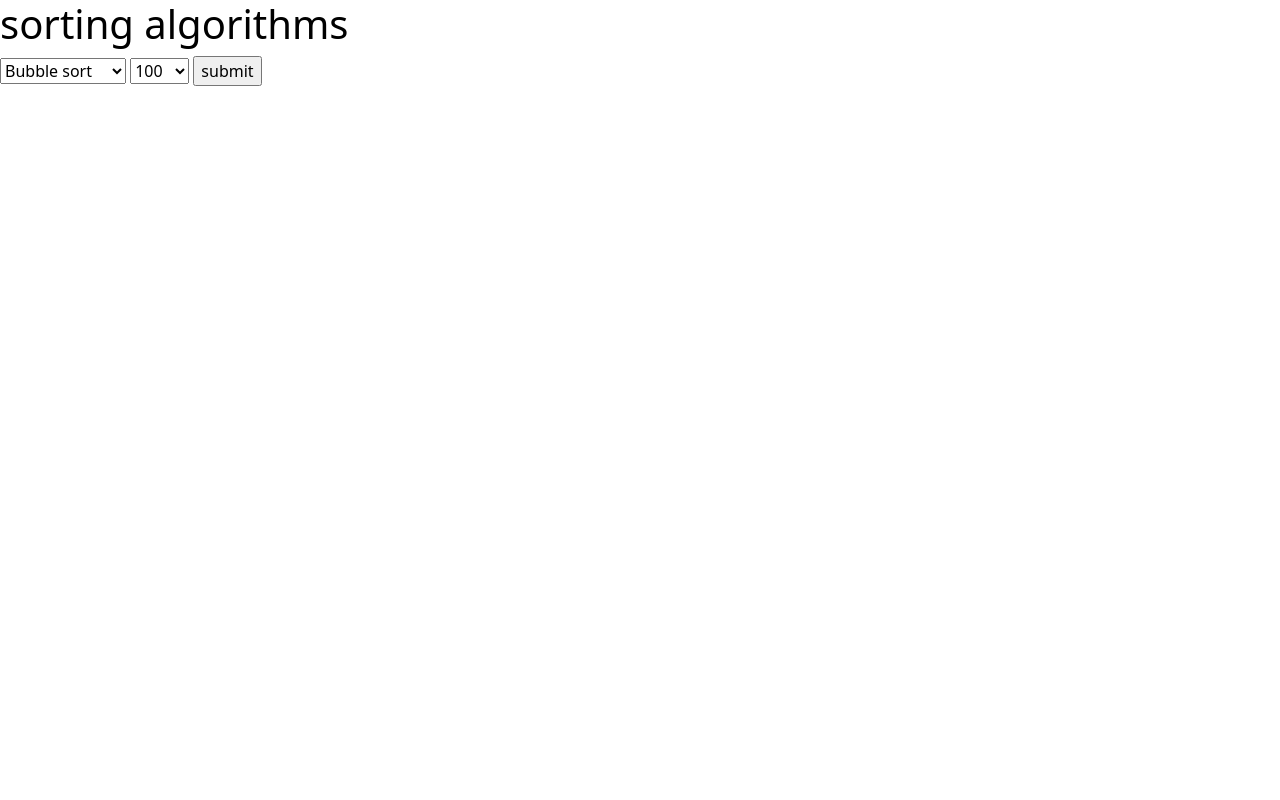
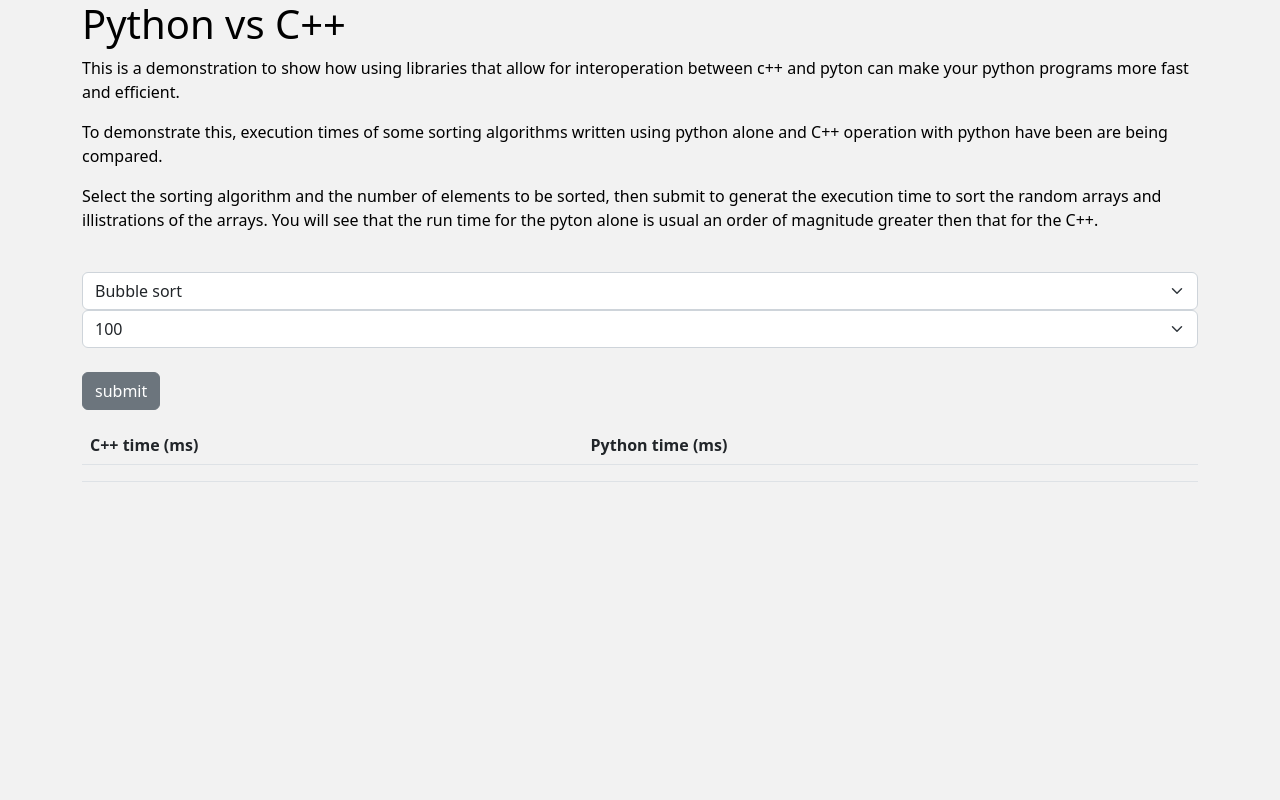
Before and after one commit to Alanb1234/cppAlgoInPython, a Flask app: page / in a window 1280 px wide. Run offline with Flask 2, Linux system fonts and the light colour scheme; lists and menus that the app fills with data are empty; some libraries are stand-ins or nearby versions.

Commit message:
Adding more style to the website

```diff
--- a/main.py
+++ b/main.py
@@ -40,7 +40,7 @@ def output():
 
 
     # The sorting algortims in c++, * use an if here for selection of the algorithm going to be used
-    if algorithms == "bubble":
+    if algorithms == "Bubble":
 
         #cpp
         start1 = timeit.default_timer()
@@ -57,7 +57,7 @@ def output():
 
 
 
-    elif algorithms == "merge":
+    elif algorithms == "Merge":
         #cpp
         start = timeit.default_timer()
         SortedNumsCpp = cppSortAlgorithms.merge_sort(randnums.astype(np.intc))
@@ -71,7 +71,7 @@ def output():
         end2 = (timeit.default_timer() - start2)*1000 # in milliseconds
         pythontime =  f"{end2:.5f}"
 
-    elif algorithms == "insertion":
+    elif algorithms == "Insertion":
         #cpp
         start = timeit.default_timer()
         SortedNumsCpp = cppSortAlgorithms.insertion_sort(randnums.astype(np.intc))
@@ -85,32 +85,31 @@ def output():
         end2 = (timeit.default_timer() - start2)*1000 # in milliseconds
         pythontime =  f"{end2:.5f}"
 
-    cpptime += " ms"
-    pythontime += " ms"
+
 
 
     # Generate  random plot
     fig1 = Figure()
     axis1 = fig1.add_subplot(1, 1, 1)
-    axis1.set_title("random")
-    axis1.set_xlabel("value")
-    axis1.set_ylabel("n")
+    axis1.set_title("Generated random items")
+    axis1.set_xlabel("Items")
+    axis1.set_ylabel("Value")
     axis1.bar(range(size),randnums)
 
     # Generat cpp sorted plot
     fig2 = Figure()
     axis2 = fig2.add_subplot(1, 1, 1)
-    axis2.set_title(algorithms+" c++")
-    axis2.set_xlabel("value")
-    axis2.set_ylabel("n")
+    axis2.set_title(algorithms+" sort using c++")
+    axis2.set_xlabel("Items")
+    axis2.set_ylabel("Value")
     axis2.bar(range(size),SortedNumsCpp)
 
     # Generat python sorted plot
     fig3 = Figure()
     axis3 = fig3.add_subplot(1, 1, 1)
-    axis3.set_title(algorithms+" python")
-    axis3.set_xlabel("value")
-    axis3.set_ylabel("n")
+    axis3.set_title(algorithms+" sort using python")
+    axis3.set_xlabel("Items")
+    axis3.set_ylabel("Value")
     axis3.bar(range(size),SortedNumsPython)
 
 
--- a/templates/base.html
+++ b/templates/base.html
@@ -11,21 +11,61 @@
 
     <link rel="stylesheet" type="text/css" href="{{ url_for('static', filename = 'styles/style.css')}}" >
 
+	<style>
+		body {
+		  background-color: #f2f2f2	;
+		}
+
+		.row {
+			display: flex;
+		  }
+
+		  .column {
+			flex: 33.33%;
+			padding: 5px;
+		  }
+	</style>
+
     <title>
     Home Page
     </title>
 </head>
 
 <body>
-	<h1>sorting algorithms </h1>
+	<!--The website is contained here-->
+	<div class="container">
+
+		<h1>Python vs C++  </h1>
+
+		<p>
+			This is a demonstration to show how using libraries that allow for interoperation between
+			c++ and pyton can make your python programs more fast and efficient.
+		</p>
+		<p>
+			To demonstrate this, execution times of some sorting algorithms written using python alone
+			and C++ operation with python have been are being compared.
+		</p>
+
+		<p>
+			Select the sorting algorithm and the number of elements to be sorted, then submit to generat the
+			execution time to sort the random arrays and illistrations of the arrays. You will see that the
+			run time for the pyton alone is usual an order of magnitude greater then that for the C++.
+		</p>
+
+
+
+		<br>
+
+
 		<form id="postform" method="POST">
-		<select name="algorithms" id="algorithms" >
-			<option value="bubble">Bubble sort</option>
-			<option value="merge">Merge sort</option>
-			<option value="insertion">Insertion Sort</option>
+
+			<select  class="form-select " aria-label="Default select example" name="algorithms" id="algorithms" >
+				<option value="Bubble">Bubble sort</option>
+				<option value="Merge">Merge sort</option>
+				<option value="Insertion">Insertion Sort</option>
 			</select>
 
-		<select name="size" id="size">
+			<select class="form-select" aria-label="Default select example" name="size" id="size">
 				<option value="100">100</option>
 				<option value="200">200</option>
 				<option value="400">400</option>
@@ -34,20 +74,48 @@
 				<option value="1000">1000</option>
 
 			</select>
-
-		<input id="submit" type="submit" value="submit">
+			<br>
+			<input class="btn btn-secondary" id="submit" type="submit" value="submit">
 		</form>
 
-	<br>
-	<p id="cpptime"></p>
-	<p id= "pyhtontime"></p>
-	<br>
+		<table class="table">
+			<thead>
+				<tr>
+					<th scope="col">C++ time (ms)</th>
+					<th scope="col">Python time (ms)</th>
+				</tr>
+			</thead>
+			<tbody>
+				<tr>
+					<td id="cpptime"></td>
+      				<td id= "pyhtontime"></td>
 
-	<img id='image1'/>
-	<img id='image2'/>
-	<img id='image3'/>
+				</tr>
 
-	<br>
+			</tbody>
+		</table>
+
+
+
+		<div class="row">
+			<div class="column">
+				<img id='image1' style="width:100%"/>
+			</div>
+		</div>
+
+		<div class="row">
+			<div class="column">
+			<img id='image2'  style="width:100%"/>
+			</div>
+
+			<div class="column">
+			<img id='image3' style="width:100%"/>
+			</div>
+		</div>
+
+
+
+	</div>
 
 
 
```
Lines whose indentation alone changed are shown as unchanged.
